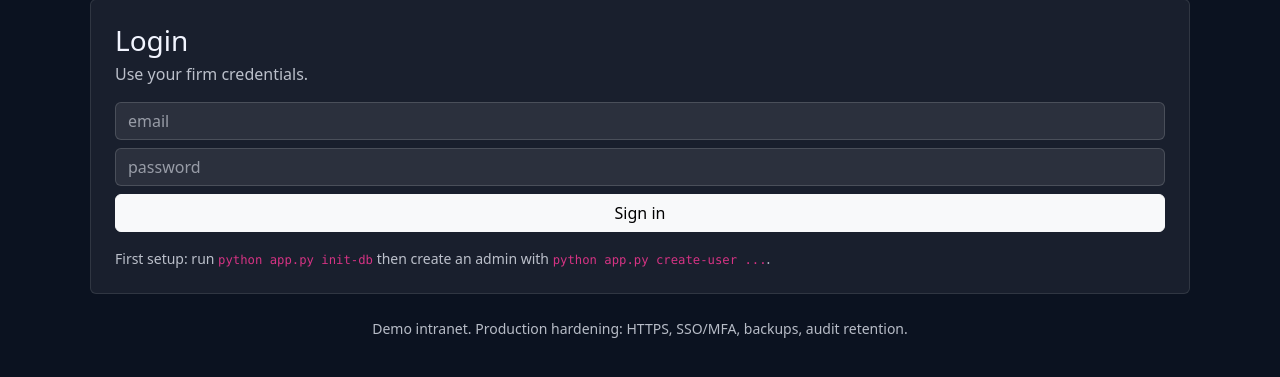
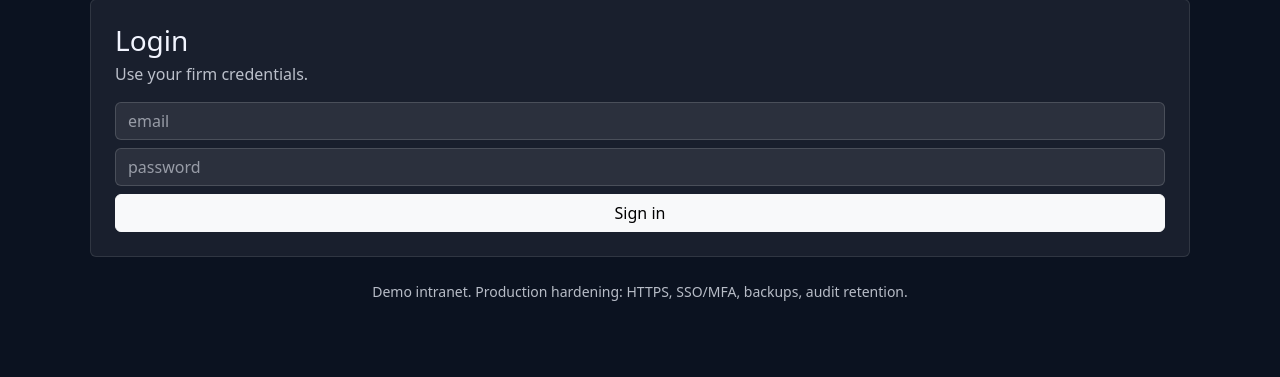
Before and after one commit to Elf-AI-ShingaiMushonga/Lawyer_Site, a Flask app: page /login in a window 1280 px wide. Shown: the part 94-471 px from the top of the page. Run offline with Flask 3, Linux system fonts and the light colour scheme; parts of the project's set-up code (start-up, migrations or seed data) failed here and were passed over.

Commit message:
login_clean

```diff
--- a/intranet/templates/auth/login.html
+++ b/intranet/templates/auth/login.html
@@ -15,8 +15,5 @@
       <button class="btn btn-light">Sign in</button>
     </div>
   </form>
-  <div class="muted mt-3 small">
-    First setup: run <code>python app.py init-db</code> then create an admin with <code>python app.py create-user ...</code>.
-  </div>
 </div>
 {% endblock %}
```
